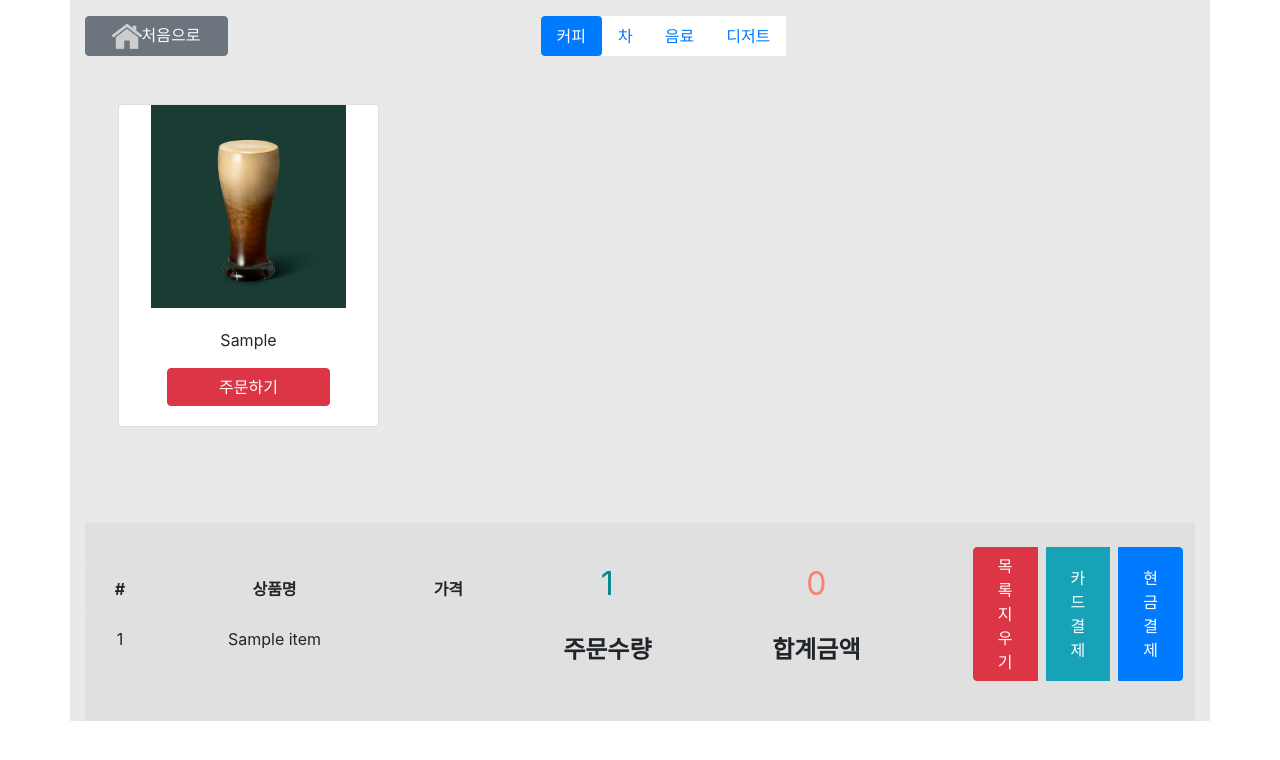
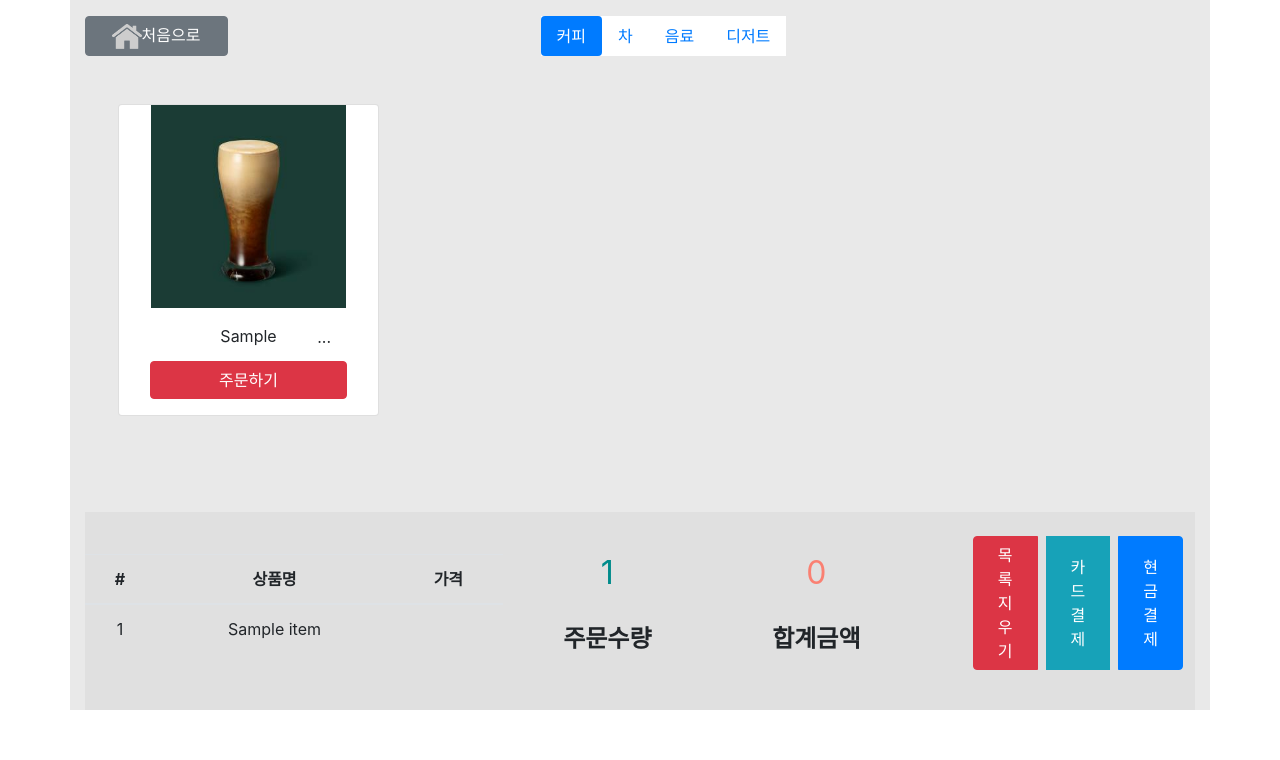
Before and after one commit to gmldus0317/project_team_reboot, a FastAPI app: template templates/menu.html in a window 1280 px wide. Shown: the top 760 px of the page. Run offline with FastAPI, Linux system fonts and the light colour scheme; the template is opened without the code that fills it: most values are stand-ins (such as "Sample title", 1, 10 or a date in 2020); some libraries are stand-ins or nearby versions.

Commit message:
Fixing layout
Not finished yet

```diff
--- a/templates/menu.html
+++ b/templates/menu.html
@@ -5,6 +5,26 @@
     <meta name="viewport" content="width=device-width, initial-scale=1.0" />
     <title>menu</title>
     <link rel="stylesheet" href="{{ url_for('static', path='/css/bootstrap.min.css') }}" />
+    <style>
+      .card-title {
+        position: relative;
+        height: 1.6em;
+        overflow: hidden;
+        display: -webkit-box;
+        -webkit-line-clamp: 2;
+        -webkit-box-orient: vertical;
+        line-height: 1.5em;
+      }
+
+      .card-title::after {
+        content: "...";
+        position: absolute;
+        bottom: 0;
+        right: 0;
+        padding-right: 1em;
+        background: linear-gradient(to right, rgba(255, 255, 255, 0), rgba(255, 255, 255, 1) 50%);
+      }
+    </style>
   </head>
   <body>
     <div class="container" style="background-color: #e9e9e9;">
@@ -45,13 +65,13 @@
                 {% else %}
                   <img src="{{ url_for('static', path='img/coffee_placeholder_1.jpg') }}" alt="image_coffee" class="w-75 h-auto m-auto" />
                 {% endif %}
-                <div class="card-body px-5">
-                  {% if (coffee.menu_nm|length) >= 13 %}
-                    <p class="card-text" style="font-size: 14px;">{{ coffee.menu_nm }}</p>
-                  {% else %}
-                  <p class="card-text">{{ coffee.menu_nm }}</p>
-                  {% endif %}
-                  <a href="/info/{{ coffee.menu_id }}" class="btn btn-block btn-danger">주문하기</a>
+                <div class="card-body p-3">
+                  <div class="container">
+                    <p class="card-title">{{ coffee.menu_nm }}<br /><br /></p>
+                  </div>
+                  <div class="container">
+                    <a href="/info/{{ coffee.menu_id }}" class="card-text btn btn-block btn-danger">주문하기</a>
+                  </div>
                 </div>
               </div>
             {% endfor %}
```
